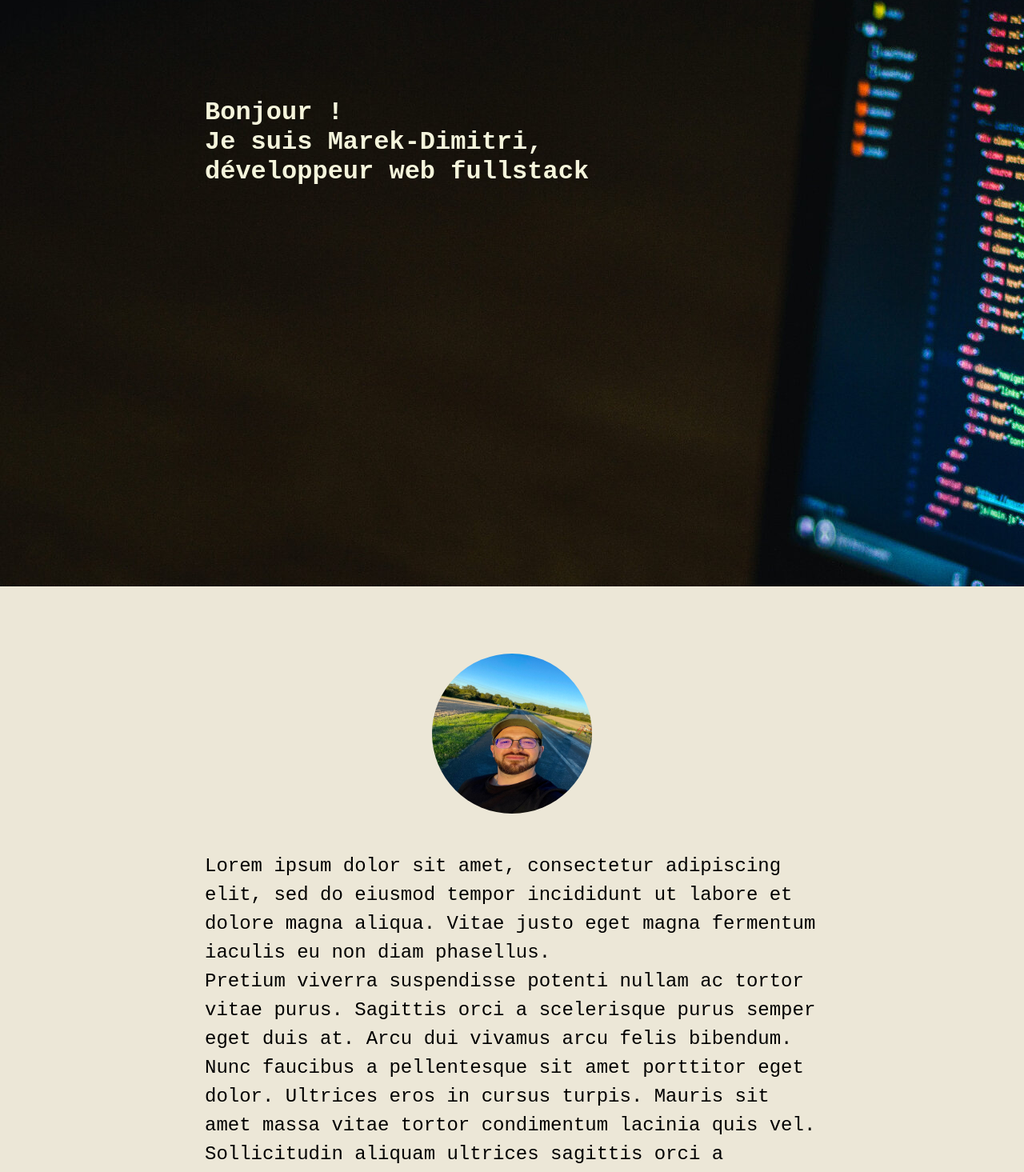
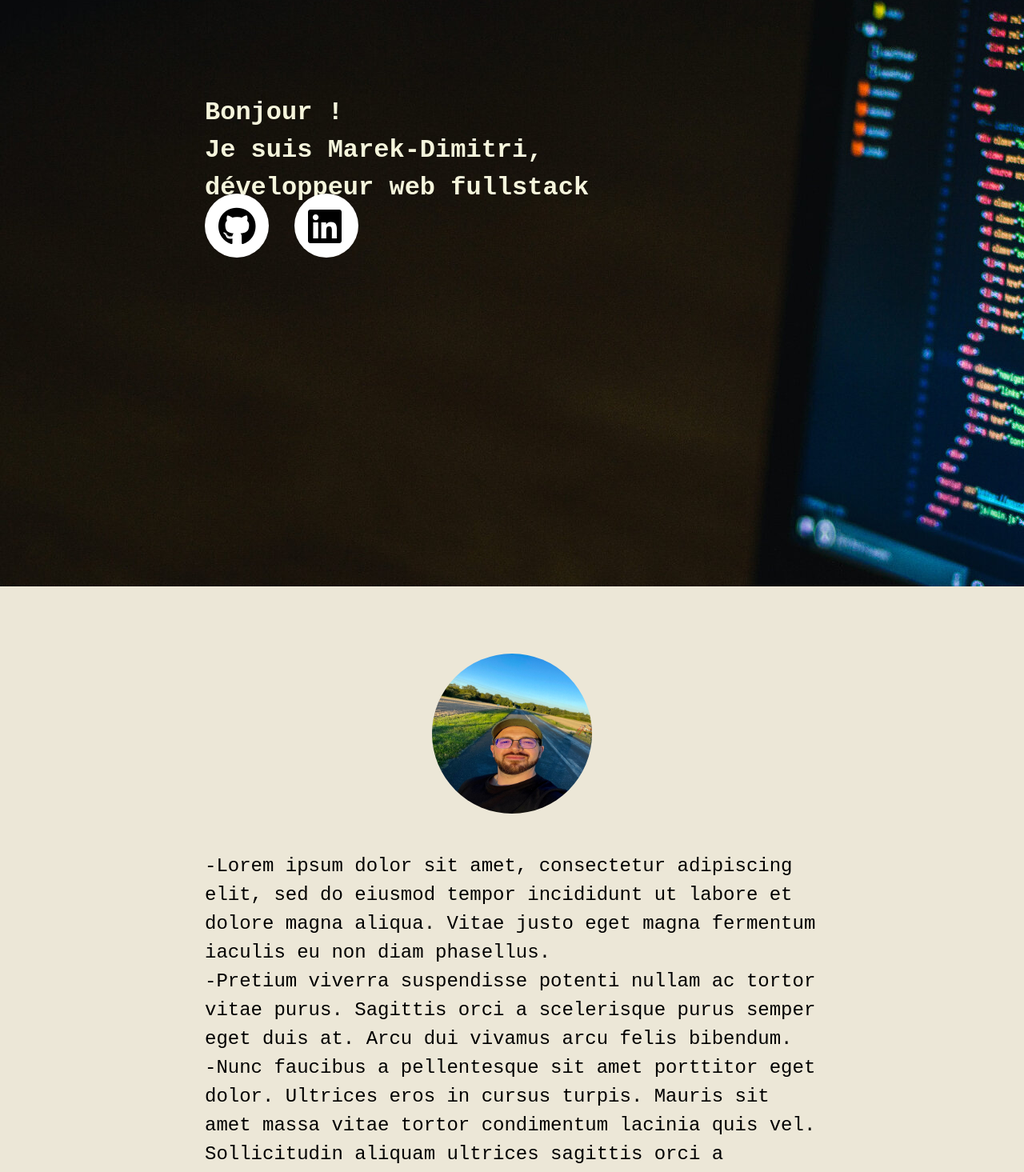
Before and after one commit to Grichnak/Portfolio, a React (Create React App) app: page / in a window 1280 px wide. Shown: the part 198-1663 px from the top of the page at 80% size. Built offline with nearby package versions, Linux system fonts and the light colour scheme.

Commit message:
correction landing

```diff
--- a/public/index.html
+++ b/public/index.html
@@ -7,6 +7,7 @@
   <meta name="viewport" content="width=device-width, initial-scale=1" />
   <meta name="description" content="Portfolio Marek-Dimitri Abou Fadel" />
   <link rel="stylesheet" href="./style.css">
+  <script src="https://kit.fontawesome.com/2ca01e49a3.js" crossorigin="anonymous"></script>
 
 
 
--- a/src/components/about/about.js
+++ b/src/components/about/about.js
@@ -9,9 +9,9 @@ const About = () => {
             <div className="aboutContainer">
                 <img src={pic} alt="selfie" className="aboutPic" />
                 <div className="aboutTextContainer">
-                    <span className="aboutText">Lorem ipsum dolor sit amet, consectetur adipiscing elit, sed do eiusmod tempor incididunt ut labore et dolore magna aliqua. Vitae justo eget magna fermentum iaculis eu non diam phasellus.</span><br />
-                    <span className="aboutText">Pretium viverra suspendisse potenti nullam ac tortor vitae purus. Sagittis orci a scelerisque purus semper eget duis at. Arcu dui vivamus arcu felis bibendum.</span><br />
-                    <span className="aboutText">Nunc faucibus a pellentesque sit amet porttitor eget dolor. Ultrices eros in cursus turpis. Mauris sit amet massa vitae tortor condimentum lacinia quis vel. Sollicitudin aliquam ultrices sagittis orci a scelerisque purus. </span>
+                    <span className="aboutText">-Lorem ipsum dolor sit amet, consectetur adipiscing elit, sed do eiusmod tempor incididunt ut labore et dolore magna aliqua. Vitae justo eget magna fermentum iaculis eu non diam phasellus.</span><br />
+                    <span className="aboutText">-Pretium viverra suspendisse potenti nullam ac tortor vitae purus. Sagittis orci a scelerisque purus semper eget duis at. Arcu dui vivamus arcu felis bibendum.</span><br />
+                    <span className="aboutText">-Nunc faucibus a pellentesque sit amet porttitor eget dolor. Ultrices eros in cursus turpis. Mauris sit amet massa vitae tortor condimentum lacinia quis vel. Sollicitudin aliquam ultrices sagittis orci a scelerisque purus. </span>
                 </div>
             </div>
         </section>
--- a/src/components/landing/landing.css
+++ b/src/components/landing/landing.css
@@ -34,12 +34,12 @@
 }
 
 .landingText .line:nth-child(2) {
-    animation-delay: 2s;
+    animation-delay: 1s;
     /* Chaque ligne apparaît 2 secondes après la précédente */
 }
 
 .landingText .line:nth-child(3) {
-    animation-delay: 0s;
+    animation-delay: 2s;
     /* Chaque ligne apparaît 4 secondes après la précédente */
 }
 
@@ -56,3 +56,23 @@
         opacity: 1;
     }
 }
+
+.landingText span {
+    display: block;
+}
+
+.socialIcons {
+    position: absolute;
+    top: 55%;
+    left: 20%;
+}
+
+.fa-brands {
+    width: 5rem;
+    font-size: 3rem;
+    background: white;
+    padding: 17px;
+    border-radius: 50%;
+    margin-right: 2rem;
+    height: 5rem;
+}
--- a/src/components/landing/landing.js
+++ b/src/components/landing/landing.js
@@ -9,10 +9,14 @@ const Landing = () => {
 
                 <img src={bg} alt="background" className="bg" />
                 <h1 className="landingText">
-                    <span className="line">Bonjour !</span> <br />
-                    <span className="line">Je suis Marek-Dimitri,</span> <br />
+                    <span className="line">Bonjour !</span>
+                    <span className="line">Je suis Marek-Dimitri,</span>
                     <span className="line">développeur web fullstack</span>
                 </h1>
+                <div className="socialIcons">
+                    <i class="fa-brands fa-github"></i>
+                    <i class="fa-brands fa-linkedin"></i>
+                </div>
 
             </div>
 
```
